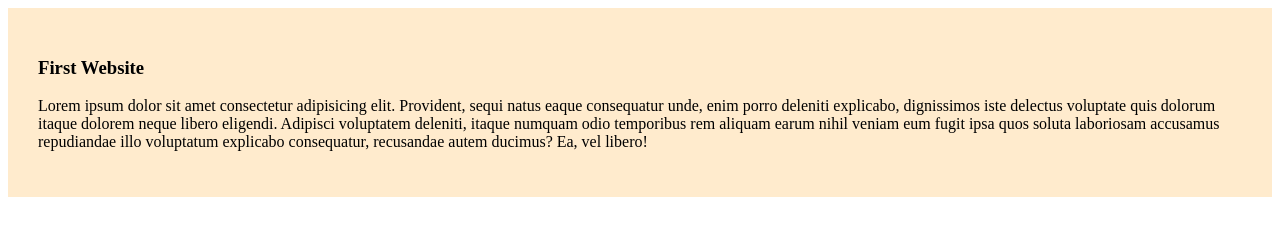
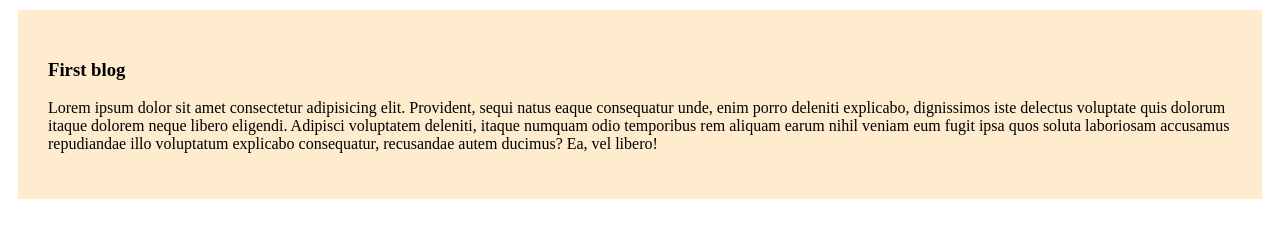
Before and after one commit to sanzida-rumpa/my-simple-website, a plain HTML site: page index.html in a window 1280 px wide. Drawn offline with Linux system fonts and the light colour scheme.

Commit message:
myfirst commmit

```diff
--- a/index.html
+++ b/index.html
@@ -8,9 +8,17 @@
 </head>
 <body>
     <div>
-        <h3>First Website</h3>
+        <h3>First blog</h3>
         <p>Lorem ipsum dolor sit amet consectetur adipisicing elit. Provident, sequi natus eaque consequatur unde, enim porro deleniti explicabo, dignissimos iste delectus voluptate quis dolorum itaque dolorem neque libero eligendi. Adipisci voluptatem deleniti, itaque numquam odio temporibus rem aliquam earum nihil veniam eum fugit ipsa quos soluta laboriosam accusamus repudiandae illo voluptatum explicabo consequatur, recusandae autem ducimus? Ea, vel libero!</p>
     </div>
+    <!-- <div>
+        <h3>second blog</h3>
+        <p>Lorem ipsum dolor sit amet consectetur adipisicing elit. Provident, sequi natus eaque consequatur unde, enim porro deleniti explicabo, dignissimos iste delectus voluptate quis dolorum itaque dolorem neque libero eligendi. Adipisci voluptatem deleniti, itaque numquam odio temporibus rem aliquam earum nihil veniam eum fugit ipsa quos soluta laboriosam accusamus repudiandae illo voluptatum explicabo consequatur, recusandae autem ducimus? Ea, vel libero!</p>
+    </div>
+    <div>
+        <h3>third blog</h3>
+        <p>Lorem ipsum dolor sit amet consectetur adipisicing elit. Provident, sequi natus eaque consequatur unde, enim porro deleniti explicabo, dignissimos iste delectus voluptate quis dolorum itaque dolorem neque libero eligendi. Adipisci voluptatem deleniti, itaque numquam odio temporibus rem aliquam earum nihil veniam eum fugit ipsa quos soluta laboriosam accusamus repudiandae illo voluptatum explicabo consequatur, recusandae autem ducimus? Ea, vel libero!</p>
+    </div> -->
 
 </body>
 </html>
--- a/styles/blog.css
+++ b/styles/blog.css
@@ -1,4 +1,5 @@
 div{
     background-color: blanchedalmond;
     padding:30px;
+    margin:10px;
 }
```
